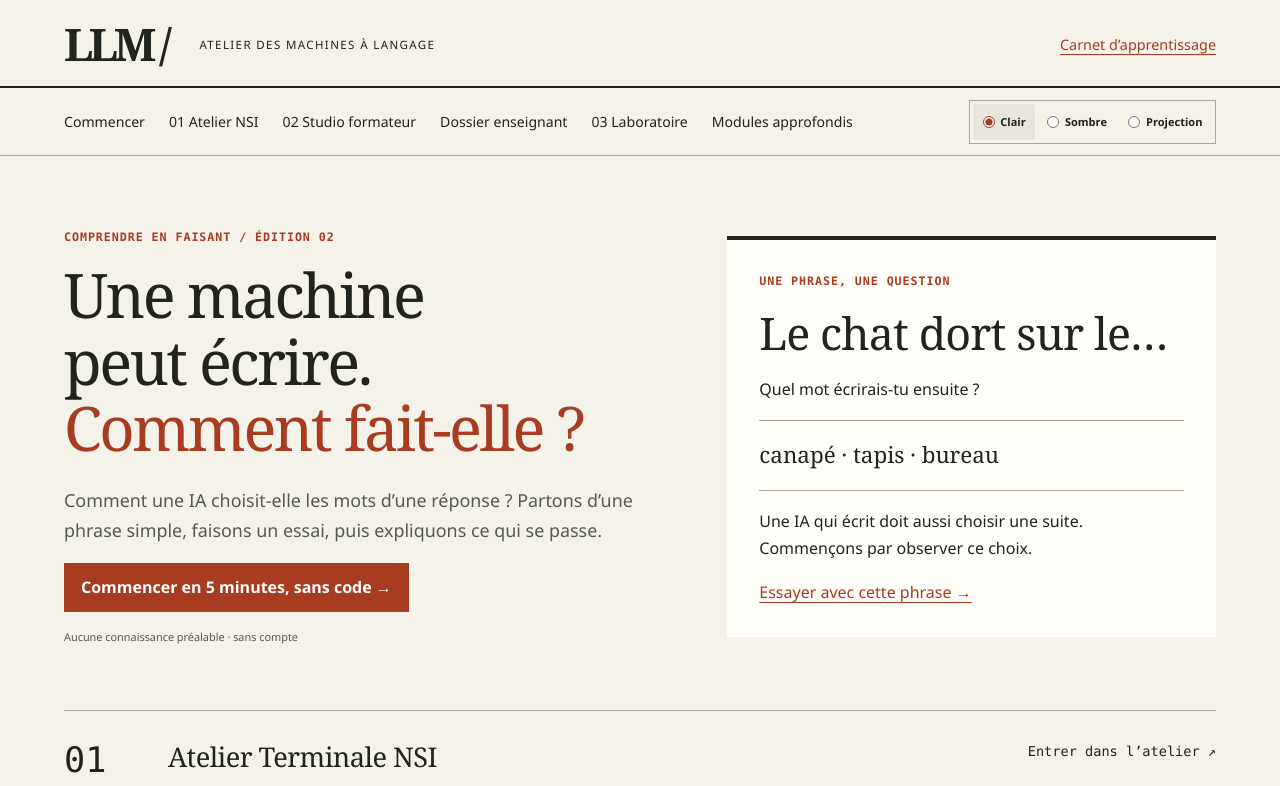
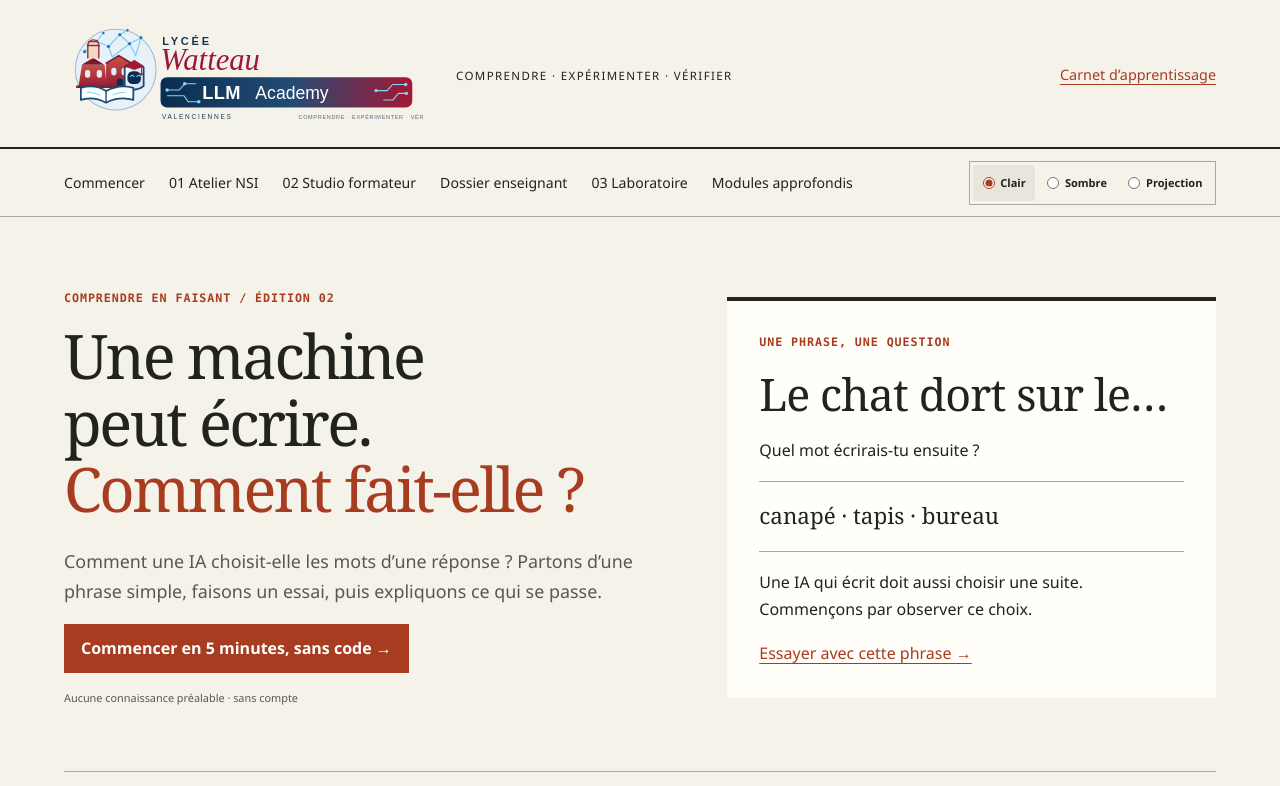
Before and after one commit to darksathili-jpg/llm-academy, a React (Vite) app: page / in a window 1280 px wide. Shown: the top 786 px of the page. Built offline with nearby package versions, Linux system fonts and the light colour scheme.

Commit message:
feat(brand): integrate Watteau LLM Academy wordmark into accessible site header

```diff
--- a/src/App.tsx
+++ b/src/App.tsx
@@ -337,10 +337,20 @@ export default function App() {
         Aller au contenu
       </a>
       <header className="academy-header">
-        <a className="editorial-brand" href="#/" aria-label="LLM / Accueil">
-          LLM /
+        <a
+          className="editorial-brand"
+          href="#/"
+          aria-label="Accueil de LLM Academy — Lycée Watteau, Valenciennes"
+        >
+          <img
+            className="academy-logo"
+            src={import.meta.env.BASE_URL + 'llm-academy-watteau.svg'}
+            alt=""
+            width="360"
+            height="100"
+          />
         </a>
-        <span className="brand-caption">ATELIER DES MACHINES À LANGAGE</span>
+        <span className="brand-caption">COMPRENDRE · EXPÉRIMENTER · VÉRIFIER</span>
         <a href="#/carnet">Carnet d’apprentissage</a>
       </header>
       <div className="academy-navigation">
```
